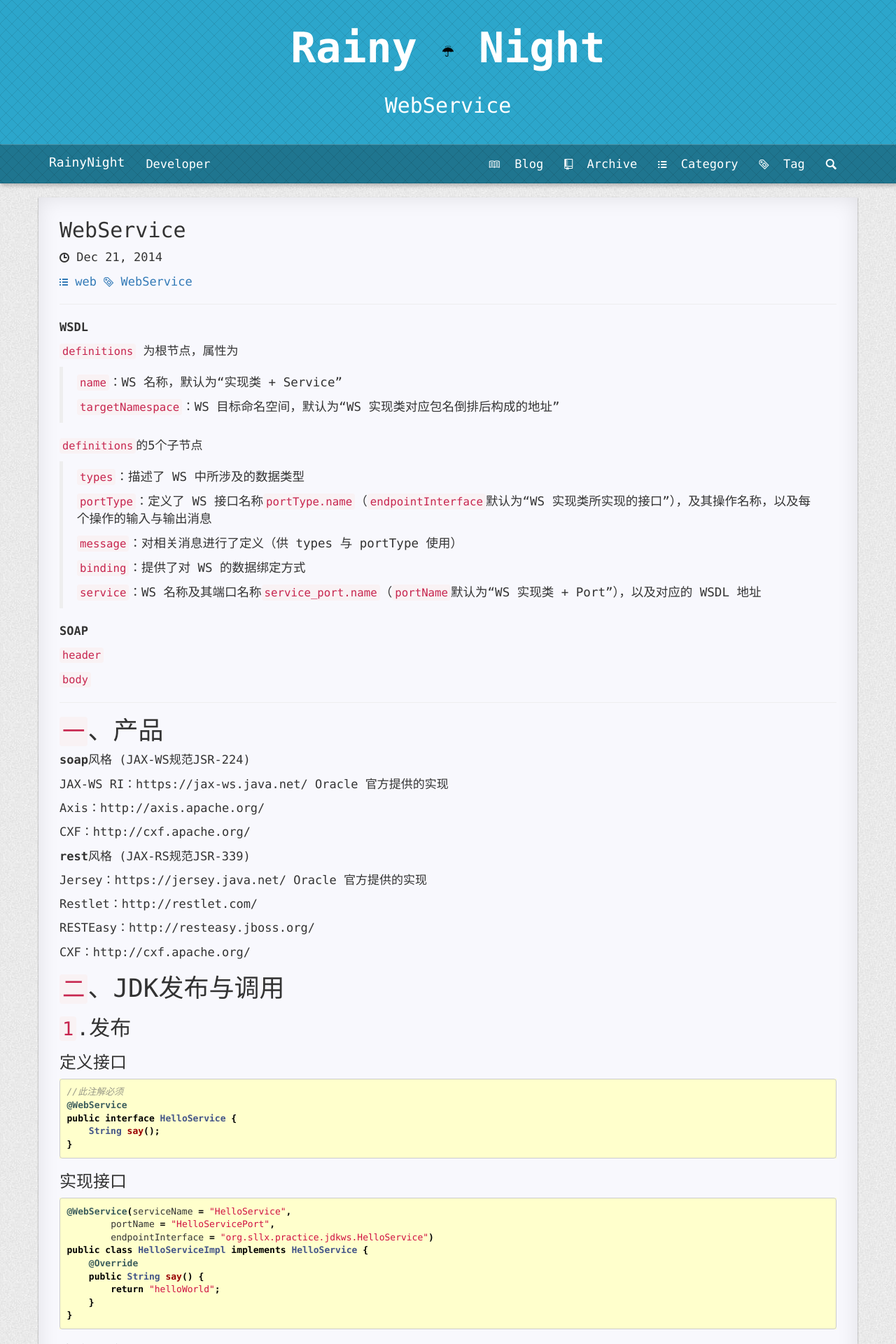
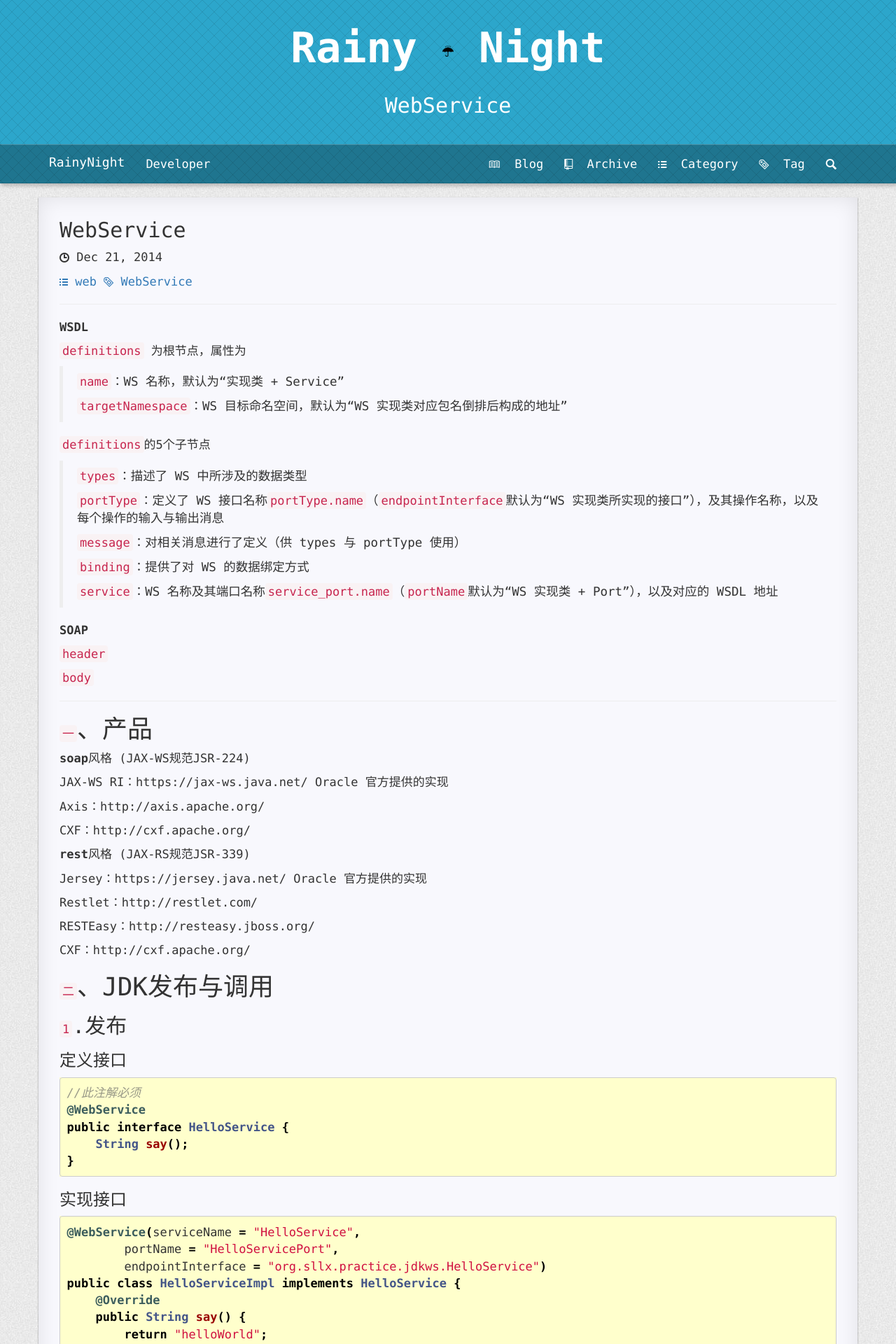
Before and after one commit to bit-ranger/blog, a Jekyll site: the page built from _posts/2014-12-21-webservice.md, in a window 1280 px wide. Shown: the top 1920 px of the page at 70% size. Built offline with Jekyll 4.4.1, drawn with Linux system fonts in a browser that asks for light colours; nearby versions of some CDN libraries; Markdown is read by kramdown in place of the engine named in the settings; comment, search, counter and statistics services are not loaded.

Commit message:
font styles

```diff
--- a/_posts/2014-12-21-webservice.md
+++ b/_posts/2014-12-21-webservice.md
@@ -182,7 +182,7 @@
 
 ####①Jetty发布
 
-#####配置依赖
+配置依赖
 
 ~~~xml
 <properties>
@@ -204,7 +204,7 @@
 </dependencies>
 ~~~
 
-#####发布
+发布
 
 ~~~java
 public class JaxWsServer {
@@ -223,7 +223,7 @@
 
 ####②Web发布
 
-#####配置依赖
+配置依赖
 
 ~~~xml
     <properties>
@@ -251,7 +251,7 @@
     </dependencies>
 ~~~
 
-#####配置web.xml
+配置web.xml
 
 ~~~xml
  <listener>
@@ -274,7 +274,7 @@
  </servlet-mapping>
 ~~~
 
-#####发布
+发布
 
 ~~~xml
 <beans xmlns="http://www.springframework.org/schema/beans"
@@ -447,7 +447,7 @@
 
 ####①jetty发布
 
-#####配置依赖
+配置依赖
 
 ~~~xml
 <properties>
@@ -475,7 +475,7 @@
 </dependencies>
 ~~~
 
-#####发布
+发布
 
 ~~~java
 public class Server {
@@ -509,7 +509,7 @@
 
 ####②web发布
 
-#####配置依赖
+配置依赖
 
 ~~~xml
     <properties>
@@ -538,7 +538,7 @@
     </dependencies>
 ~~~
 
-#####配置web.xml
+配置web.xml
 
 ~~~xml
  <listener>
@@ -561,7 +561,7 @@
  </servlet-mapping>
 ~~~
 
-#####发布
+发布
 
 ~~~xml
 <?xml version="1.0" encoding="UTF-8"?>
@@ -664,7 +664,7 @@
 });
 ~~~
 
-#####跨域方案1：jsonp
+跨域方案1：jsonp
 
 ~~~xml
 <dependency>
@@ -705,7 +705,7 @@
 });
 ~~~
 
-#####跨域方案2：cors
+跨域方案2：cors
 
 ~~~xml
 <dependency>
--- a/static/css/style.css
+++ b/static/css/style.css
@@ -55,6 +55,9 @@
     background-color: #fff;
 }
 
+.navbar-nav>li>a{
+    line-height: 1.42857143;
+}
 
 .footnote-tiffany a,
 .footnote-tiffany span{
@@ -86,8 +89,12 @@
     transition: background .4s ease-in-out;
 }
 
-.st-ui-stamp{
-    display: none!important;
+/* footer */
+.footnote{
+    min-height: 50px;
+    line-height: 50px;
+    margin-top: -50px;
+    text-align: center;
 }
 
 html{
@@ -100,21 +107,22 @@
     height: 100%;
     padding: 0px 0px 0px 0px;
     margin: 0px 0px 0px 0px;
+}
 
+body,code,pre{
     font-family:  "Menlo", "Monaco", "Consolas", "Courier New", "monospace", "Helvetica", "Tahoma", "Arial",
     "WenQuanYi Micro Hei", "文泉驿微米黑", "STXihei", "华文细黑", "Microsoft YaHei", "微软雅黑", "SimSun", "宋体", "Heiti", "黑体", sans-serif;
+}
+
+body,.sheet,pre,code{
     font-size: 17px;
 }
 
-.navbar-nav>li>a{
-    line-height: 1.42857143;
-}
 
-
-body a:link {text-decoration: none}		/* 未访问的链接 */
-body a:visited {text-decoration: none}	/* 已访问的链接 */
-body a:hover {text-decoration: none}	/* 鼠标移动到链接上 */
-body a:active {text-decoration: none}	/* 选定的链接 */
+a:link {text-decoration: none}		/* 未访问的链接 */
+a:visited {text-decoration: none}	/* 已访问的链接 */
+a:hover {text-decoration: none}	/* 鼠标移动到链接上 */
+a:active {text-decoration: none}	/* 选定的链接 */
 
 .main{
     min-height: 100%;
@@ -137,7 +145,6 @@
 
 .sheet{
     padding:10px 30px;
-    font-size: 17px;
 }
 
 @media screen and (max-width: 767px) {
@@ -146,16 +153,6 @@
         padding-right: 10px;
     }
 }
-
-
-/* footer */
-.footnote{
-	min-height: 50px;
-	line-height: 50px;
-	margin-top: -50px;
-	text-align: center;
-}
-
 
 /**
  * back to top
@@ -225,7 +222,9 @@
     display: none!important;
 }
 
-
+.st-ui-stamp{
+    display: none!important;
+}
 
 /*** banner ***/
 .banner {
```
Also changed, not shown: _posts/2014-11-18-java-concurrent.md (+1 -1 lines), static/css/post.css (+8 -20 lines).
